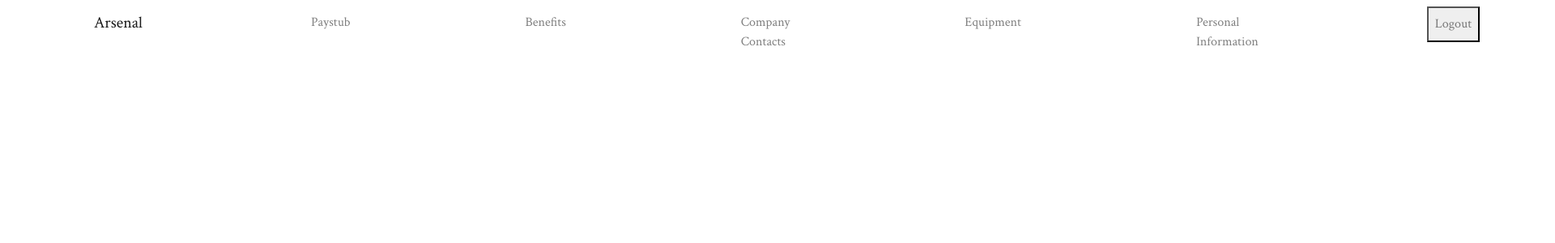
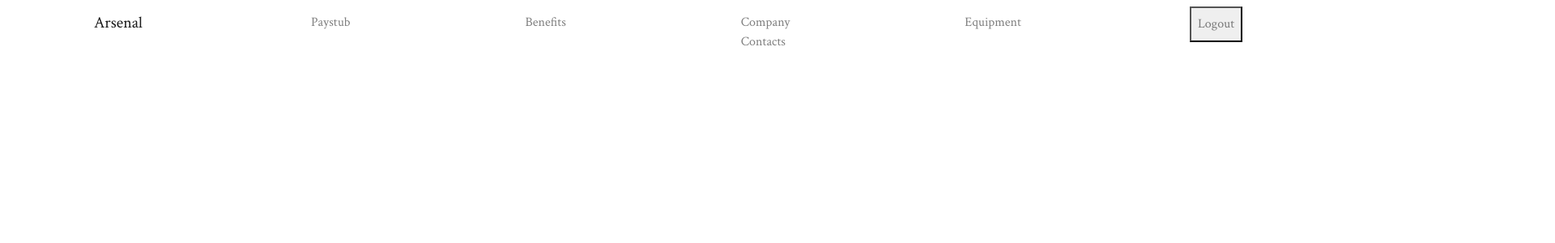
Before and after one commit to medlenmage/capstonefrontend, a React (Create React App) app: page / in a window 1280 px wide. Shown: the top 300 px of the page at 81% size, 1920 px wide, since content can reach past the window. Built offline with nearby package versions, Linux system fonts and the light colour scheme; sample sign-in values are in the browser's storage.

Commit message:
had to add some small things and make spelling changes to a few things.

```diff
--- a/src/Components/Benefits/Benefits.js
+++ b/src/Components/Benefits/Benefits.js
@@ -13,7 +13,7 @@ export const Benefits = props => {
             <div className="card mt-1 paystubCard">
                 <div className="card-body">
                     <p className="game">Health Insurance: {employee.benefits_id.health_ins}</p>
-                    <p className="deposit-date">Denatl Insurance: {employee.benefits_id.dental_ins}</p>
+                    <p className="deposit-date">Dental Insurance: {employee.benefits_id.dental_ins}</p>
                     <p className="salary">Life Insurance: {employee.benefits_id.Life_ins}</p>
                     <p className="account-name">Vacation Days: {employee.benefits_id.vacation_days}</p>
                     <p className="account-name">Sick Days: {employee.benefits_id.sick_days}</p>
--- a/src/Components/Equipment/Equipment.js
+++ b/src/Components/Equipment/Equipment.js
@@ -1,4 +1,5 @@
 import React, { useEffect, useContext } from 'react'
+import { Link } from 'react-router-dom'
 import { EquipmentContext } from './EquipmentProvider'
 
 export const Equipment = props => {
@@ -14,6 +15,7 @@ export const Equipment = props => {
 
     return (
         <div className="equipmentContainer">
+            <Link className="btn btn-primary" to="/newEquipment">Add Equipment</Link>
             {
                 equipments.map(equipment => {
                     return <div className="card mt-1 paystubCard ">
--- a/src/Components/NavBar/NavBar.js
+++ b/src/Components/NavBar/NavBar.js
@@ -22,15 +22,13 @@ export const NavBar = (props) => (
             <li className="nav-item">
                 <Link className="nav-link links listed" to="/Equipment">Equipment</Link>
             </li>
-            <li className="nav-item">
-                <Link className="nav-link links listed" to="/Projects">Personal Information</Link>
-            </li>
                 {
                     (localStorage.getItem("employee_user_id") !== null) ?
                         <li className="nav-item">
                             <button className="nav-link fakeLink links listed"
                                 onClick={() => {
                                     localStorage.removeItem("employee_user_id")
+                                    localStorage.removeItem("user_id")
                                     props.history.push({ pathname: "/" })
                                 }}
                             >Logout</button>
```
